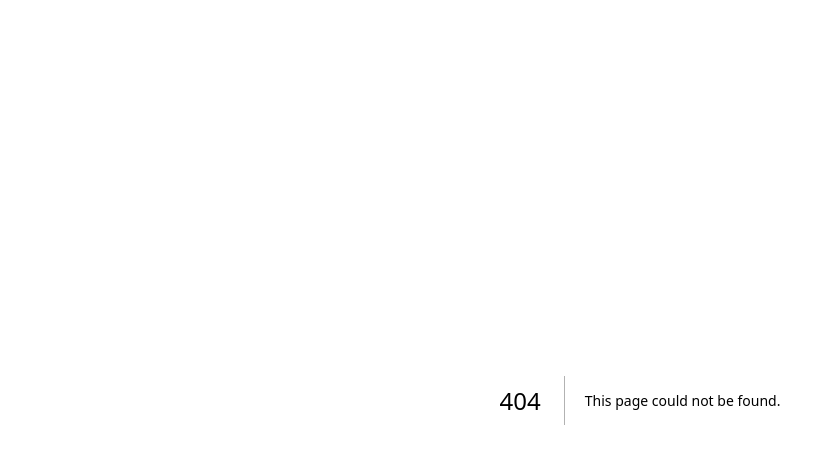
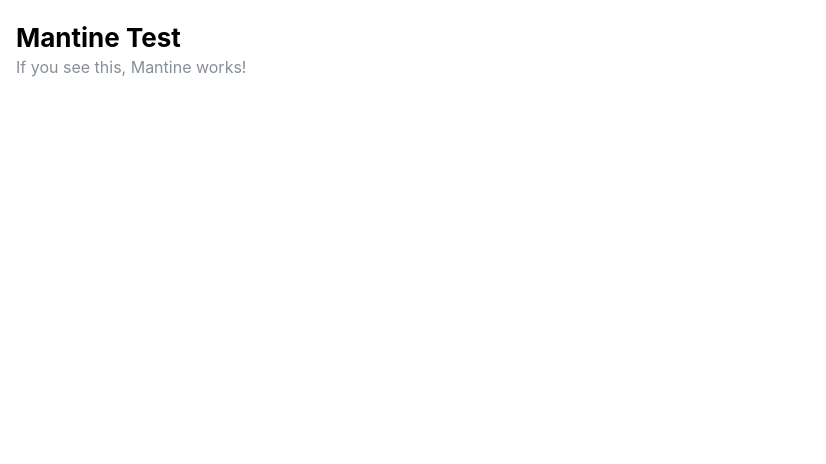
Before and after one commit to joshuscurtis/playwright-server, a Next.js app: page /test-mantine in a window 1280 px wide. Before the commit this address had no page. Shown: the top 464 px of the page, without its empty margins (0-826 px from the left). Built offline with nearby package versions, Linux system fonts and the light colour scheme.

Commit message:
Add minimal Mantine test page for debugging
https://claude.ai/code/session_01KrdkL77mwtJysMzb4FB3N2

```diff
--- /dev/null
+++ b/src/app/test-mantine/page.tsx
@@ -0,0 +1,10 @@
+import { Container, Title, Text } from "@mantine/core";
+
+export default function TestPage() {
+  return (
+    <Container size="xl" py="lg">
+      <Title order={2}>Mantine Test</Title>
+      <Text c="dimmed">If you see this, Mantine works!</Text>
+    </Container>
+  );
+}
```
